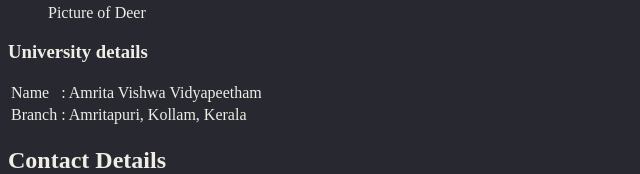
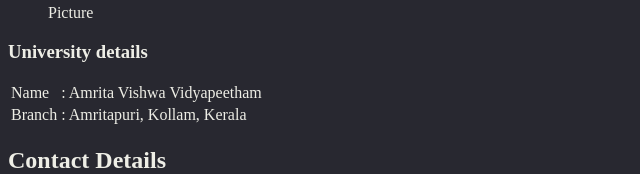
Before and after one commit to 4m4L-K/UID_Portfolio, a plain HTML site: page index.html in a window 1280 px wide. Shown: the part 342-516 px from the top of the page, 0-640 px from the left. Drawn offline with Linux system fonts and the light colour scheme.

Commit message:
Update index.html

```diff
--- a/index.html
+++ b/index.html
@@ -25,7 +25,7 @@
             <a href="personal.html" target="_blank" style="color: aqua;">Additional Details</a>
             <figure>
                 <img src = "images\pic4.jpg" alt = "hello">
-                <figcaption>Picture of Deer</figcaption>
+                <figcaption>Picture</figcaption>
             </figure>
             <h3>
                 University details
```
